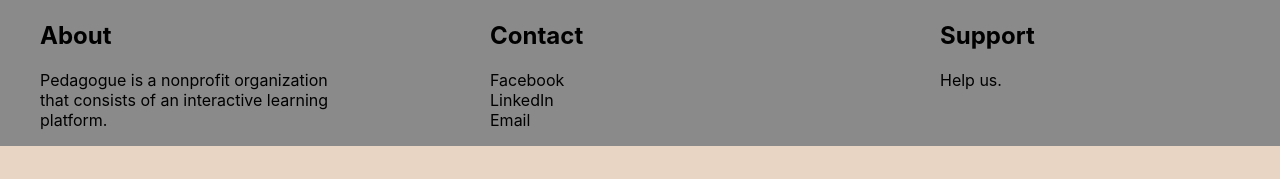
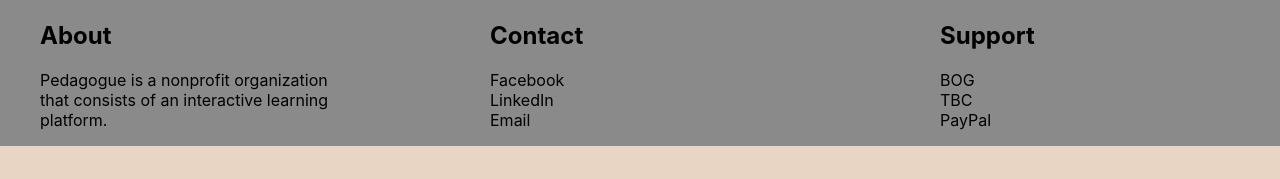
Before and after one commit to AleksiDu/pedagogue-v1, a React (Create React App) app: page / in a window 1280 px wide. Shown: the part 760-939 px from the top of the page. Built offline with nearby package versions, Linux system fonts and the light colour scheme.

Commit message:
add foter handlers for social and donate

```diff
--- a/src/Components/Card/index.tsx
+++ b/src/Components/Card/index.tsx
@@ -3,22 +3,41 @@ interface CardProps {
   header?: string;
   paragraph?: string;
   author?: string;
+  cardClass?: string;
   items?: { id: string; text: string }[];
+  onClick?: (id: string) => void;
 }
 const Card: React.FC<CardProps> = ({
   header,
   paragraph,
   author,
   items,
+  cardClass,
   className,
+  onClick,
 }) => {
+  const handleItemClick = (id: string) => {
+    if (onClick) {
+      onClick(id); // Pass the id to the onClick prop
+    }
+  };
+
   return (
     <div className={className || "1"}>
       <h2>{header}</h2>
       <p>{paragraph}</p>
       <span>{author}</span>
       <ul>
-        {items && items.map((item) => <li key={item.id}>{item.text}</li>)}
+        {items &&
+          items.map((item) => (
+            <li
+              key={item.id}
+              className={cardClass}
+              onClick={() => handleItemClick(item.id)}
+            >
+              {item.text}
+            </li>
+          ))}
       </ul>
     </div>
   );
--- a/src/Components/Footer/index.tsx
+++ b/src/Components/Footer/index.tsx
@@ -9,6 +9,28 @@ const Footer: React.FC = () => {
     { id: "3", text: "Email" },
   ];
 
+  const donate = [
+    { id: "1", text: "BOG" },
+    { id: "2", text: "TBC" },
+    { id: "3", text: "PayPal" },
+  ];
+
+  const socialHandler = (id: string) => {
+    const clickedItem = contact.find((item) => item.id === id);
+    if (clickedItem) {
+      // TODO add links for social
+      console.log(clickedItem.text);
+    }
+  };
+
+  const donateHandler = (id: string) => {
+    const clickedItem = donate.find((item) => item.id === id);
+    if (clickedItem) {
+      // TODO add links for donate
+      console.log(clickedItem.text);
+    }
+  };
+
   return (
     <footer className={styles.footer}>
       <section className={styles.container}>
@@ -18,8 +40,20 @@ const Footer: React.FC = () => {
           paragraph="Pedagogue is a nonprofit organization that consists of an
             interactive learning platform."
         />
-        <Card className={styles.column} header="Contact" items={contact} />
-        <Card className={styles.column} header="Support" paragraph="Help us." />
+        <Card
+          className={styles.column}
+          header="Contact"
+          items={contact}
+          cardClass={styles.social}
+          onClick={socialHandler}
+        />
+        <Card
+          className={styles.column}
+          header="Support"
+          items={donate}
+          cardClass={styles.social}
+          onClick={donateHandler}
+        />
       </section>
       <div className={styles.bottom}>
         <p>&copy; {new Date().getFullYear()} Pedagogue. All rights reserved.</p>
--- a/src/Components/Footer/styles.module.css
+++ b/src/Components/Footer/styles.module.css
@@ -32,3 +32,7 @@ ul {
   padding: 1rem 0;
   text-align: center;
 }
+
+.social:hover {
+  cursor: pointer;
+}
```
